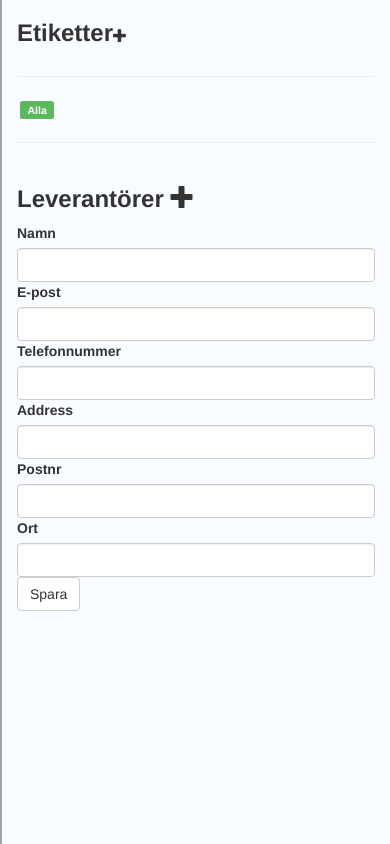
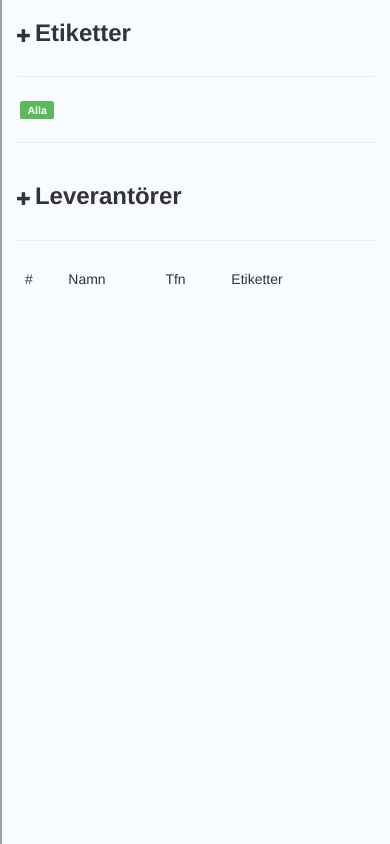
Before and after one commit to standout/working_at_standout_frontend, a PHP site: page / in a window 390 px wide. Shown: the part 844-1688 px from the top of the page. Run offline with PHP 8.4, Linux system fonts and the light colour scheme; some libraries are stand-ins or nearby versions.

Commit message:
Added supplier handling to front end, Added CSS for supplier and minor refactor in app.js

```diff
--- a/package.json
+++ b/package.json
@@ -4,7 +4,7 @@
   "description": "",
   "main": "index.js",
   "scripts": {
-    "start": "json-server --watch db.json",
+    "start": "json-server --watch db.json --port 5000",
     "test": "echo \"Error: no test specified\" && exit 1"
   },
   "author": "",
--- a/public/css/style.css
+++ b/public/css/style.css
@@ -24,25 +24,31 @@ h3 {
 #Labels .label {
 	margin: .3em 0.3em;;
 	padding: .3em .7em 0.4em;
-	display: inline-block;
+	display: inline-table;
 	text-transform: capitalize;
 }
 
 .no-select {
-	-webkit-touch-callout: none; /* iOS Safari */
-	-webkit-user-select: none;   /* Chrome/Safari/Opera */
-	-khtml-user-select: none;    /* Konqueror */
-	-moz-user-select: none;      /* Firefox */
-	-ms-user-select: none;       /* Internet Explorer/Edge */
+	-webkit-touch-callout: none;
+	-webkit-user-select: none;
+	-khtml-user-select: none;
+	-moz-user-select: none;
+	-ms-user-select: none;
 	user-select: none;
+	overflow: hidden;
 }
+
+div.col-md-3 {
+	overflow-y: auto
+}
+
 
 #labels {
 	width: 100%;
 	word-wrap: break-word;
 }
 
-#Labels span,.addLabel {
+#Labels span, .glyphicon {
 	cursor: pointer;
 	display: inline-block;
 }
@@ -52,8 +58,6 @@ h3 {
 	top: 0.15em;
 	position: relative;
 }
-
-
 
 .labels-form {
 	box-sizing: border-box;
@@ -74,3 +78,33 @@ h3 {
 #Labels #label-all {
 	padding: 0.4em .7em .38em;
 }
+
+#supplierForm {
+	display: none;
+	width: 90%;
+}
+
+#Suppliers {
+	overflow: hidden;
+	border-spacing: 0;
+}
+
+#Suppliers {
+	width: 100%;
+	border-spacing: 0;
+}
+
+#Suppliers tbody > tr:nth-child(odd) {
+	background-color: #ffffff;
+}
+#Suppliers tbody > tr:nth-child(even) {
+	background-color: #f3f3f3;
+}
+
+#Suppliers tbody > tr:hover {
+	background-color: #eff4ff;
+}
+
+#supplierForm button {
+	margin: 0.9em 0 0 0;
+}
--- a/public/index.html
+++ b/public/index.html
@@ -16,21 +16,26 @@
 				<div class="col-md-9 map no-padding">
 					<div id="map"></div>
 				</div>
-				<div class="col-md-3 left-border">
+				<div class="col-md-3 left-border no-select">
 					<div>
-						<h3 class="no-select">Etiketter</h3><span class="glyphicon glyphicon-plus addLabel" title="Lägg till etikett"></span>
-
+						<div>
+							<span class="glyphicon glyphicon-plus addLabel" title="Lägg till etikett"></span>
+							<h3>Etiketter</h3>
+						</div>
 						<form id="labelForm" class="form-inline labels-form">
 							<label for="name">Lägg till</label>
 							<input type="text" name="name" class="form-control" required>
 							<button class="btn btn-default">Spara</button>
 						</form>
 						<hr>
-						<div id="Labels"><span class="label label-success no-select" id="label-all" title="Visa alla">Alla</span></div>
+						<div id="Labels"><span class="label label-success" id="label-all" title="Visa alla">Alla</span></div>
 					</div>
 					<hr>
 					<div>
-						<h3 class="no-select">Leverantörer <span class="glyphicon glyphicon-plus addSupplier" title="Lägg till leverantör"></span></h3>
+						<div>
+							<span class="glyphicon glyphicon-plus addSupplier" title="Lägg till leverantör"></span>
+							<h3>Leverantörer</h3>
+						</div>
 						<form id="supplierForm" class="form-horizontal">
 							<label for="name">Namn</label>
 							<input type="text" name="name" class="form-control" required>
@@ -44,9 +49,23 @@
 							<input type="text" name="zipcode" class="form-control" required>
 							<label for="city">Ort</label>
 							<input type="text" name="city" class="form-control" required>
-							<button class="btn btn-default">Spara</button>
+							<button type="submit" class="btn btn-default">Spara</button>
 						</form>
 					</div>
+					<hr>
+					<table class="table" id="Suppliers">
+						<thead>
+							<tr>
+								<td>#</td>
+								<td>Namn</td>
+								<td>Tfn</td>
+								<td>Etiketter</td>
+								<td></td>
+							</tr>
+						</thead>
+						<tbody>
+						</tbody>
+					</table>
 				</div>
 			</div>
 		</div>
--- a/public/js/document.js
+++ b/public/js/document.js
@@ -1,7 +1,10 @@
 /* General stuff & fluff for browser */
 
 // I'm lazy - Do it jQuery Style! ;)
-$ = document
+var $ = document
+
+// Needed to get lat long from address
+var geocoder = new google.maps.Geocoder();
 
 /* When DOM has loaded */
 $.addEventListener('DOMContentLoaded',function() {
@@ -23,16 +26,40 @@ $.addEventListener('DOMContentLoaded',function() {
 			}
 	 	}
 	})
+	Suppliers.read(function(Obj) {
+		Suppliers.populate(Obj)
+	 	suppliers = Suppliers.get()
+	 	for(i = 0; i < suppliers.length; i++){
+	 		if (typeof(suppliers[i]) !== 'undefined') {
+	 			addSupplierHtml(suppliers[i])
+	 		}
+	 	}
+	})
 
 
 	/* All the crazy bindings */
 
+	/* Show add label form */
 	$.querySelector(".addLabel").addEventListener("click",function() {
 		$form = document.querySelector('#labelForm')
 		if ($form.style.display === 'inline-block') {
 			$form.style.display = 'none'
+			this.className = this.className.replace('glyphicon-minus','glyphicon-plus')
 		} else {
 			$form.style.display = 'inline-block'
+			this.className = this.className.replace('glyphicon-plus','glyphicon-minus')
+		}
+	})
+
+	/* Show add supplier form */
+	$.querySelector(".addSupplier").addEventListener("click",function() {
+		$form = document.querySelector('#supplierForm')
+		if ($form.style.display === 'inline-block') {
+			$form.style.display = 'none'
+			this.className = this.className.replace('glyphicon-minus','glyphicon-plus')
+		} else {
+			$form.style.display = 'inline-block'
+			this.className = this.className.replace('glyphicon-plus','glyphicon-minus')
 		}
 	})
 
@@ -55,12 +82,36 @@ $.addEventListener('DOMContentLoaded',function() {
 				// Update label
 				if (Labels.update(id,label)) {
 					// All ok
-					console.log($.getElementById('#label-'+id))
 					$.querySelector('#label-'+id).childNodes[0].nodeValue = label
 				}
 			}
 		}
 		return false;
+	})
+	$.querySelector("#supplierForm > button").addEventListener("click",function(event) {
+		event.preventDefault()
+		event.stopPropagation()
+		$inputs = $.querySelectorAll("#supplierForm  input")
+		var InputData = {}
+		for (key in $inputs) {
+			if ($inputs[key].value !== undefined) {
+				InputData[$inputs[key].name] = $inputs[key].value
+			}
+ 		}
+ 		address = InputData.address+", "+InputData.zipcode+" "+InputData.city
+ 		geocoder.geocode({address:address},function(results, status) {
+ 			if (status == google.maps.GeocoderStatus.OK) {
+				InputData['LatLng'] = {
+					lat: results[0].geometry.location.lat(),
+					lng: results[0].geometry.location.lng()
+				}
+			}
+			Suppliers.create(InputData,function(Obj) {
+				Suppliers.callBackSave(Obj)
+				addSupplierHtml(Obj.Response)
+			})
+ 		})
+
 	})
 
 	/* Live for edit Label */
@@ -79,6 +130,20 @@ $.addEventListener('DOMContentLoaded',function() {
 		$form.style.display = 'inline-block'
 	});
 
+	/* Live for edit Label */
+	live('click','#Suppliers .glyphicon-edit',function(event) {
+		event.stopPropagation()
+		event.preventDefault()
+		$form = $.querySelector('#supplierForm')
+		Label = this.parentElement.innerText
+		id = this.parentElement.parentElement.id
+		Supplier = Suppliers.get(id)
+
+		$form.querySelector('label').innerHTML = 'Ändra'
+
+		$form.style.display = 'inline-block'
+	});
+
 	/* Live for delete Label */
 	live('click','#Labels .glyphicon-remove',function(event) {
 		event.stopPropagation()
@@ -86,6 +151,15 @@ $.addEventListener('DOMContentLoaded',function() {
 		labelId = this.parentElement.id.replace('label-','')
 		this.parentElement.remove()
 		Labels.delete(labelId)
+	});
+
+	/* Live for delete supplier */
+	live('click','#Suppliers .glyphicon-remove',function(event) {
+		event.stopPropagation()
+		event.preventDefault()
+		supplierId = this.parentElement.parentElement.getAttribute('data-id')
+		this.parentElement.parentElement.remove()
+		Suppliers.delete(supplierId)
 	});
 
 })
@@ -101,7 +175,7 @@ function addLabelHtml(Label) {
 	span.className += "label label-primary no-select"
 	span.id = "label-"+Label.id
 
-	/* Add icon */
+	/* Edit icon */
 	icon = $.createElement('span');
 	icon.className = "glyphicon glyphicon-edit"
 	icon.setAttribute('aria-hidden','true')
@@ -116,6 +190,41 @@ function addLabelHtml(Label) {
 
 	// Add it to view
 	placeholder.appendChild(span)
+}
+
+/* Add supplier to table */
+function addSupplierHtml(Supplier) {
+	tr = $.createElement('tr')
+	tr.setAttribute('data-id',Supplier.id)
+	td = $.createElement('td')
+	td.innerHTML = Supplier.id
+	tr.appendChild(td)
+	td = $.createElement('td')
+	td.innerHTML = Supplier.name
+	tr.appendChild(td)
+	td = $.createElement('td')
+	td.innerHTML = Supplier.phone
+	tr.appendChild(td)
+	td = $.createElement('td')
+	td.innerHTML = 'WIP'
+	tr.appendChild(td)
+	td = $.createElement('td')
+	/* Edit icon */
+	icon = $.createElement('span');
+	icon.className = "glyphicon glyphicon-edit"
+	icon.setAttribute('aria-hidden','true')
+	icon.title = "Ändra ettikett"
+	td.appendChild(icon)
+	/* Remove icon */
+	icon = $.createElement('span');
+	icon.className = "glyphicon glyphicon-remove"
+	icon.setAttribute('aria-hidden','true')
+	icon.title = "Ta bort ettikett"
+	td.appendChild(icon)
+	tr.appendChild(td)
+
+	tbody = $.querySelector('#Suppliers tbody')
+	tbody.appendChild(tr)
 }
 
 /* Live event handling - Thanks to http://stackoverflow.com/questions/9106329/implementing-jquerys-live-binder-with-native-javascript */
```
Also changed, not shown: db.json (+24 -10 lines), public/favicon.ico (added), public/js/app.js.
